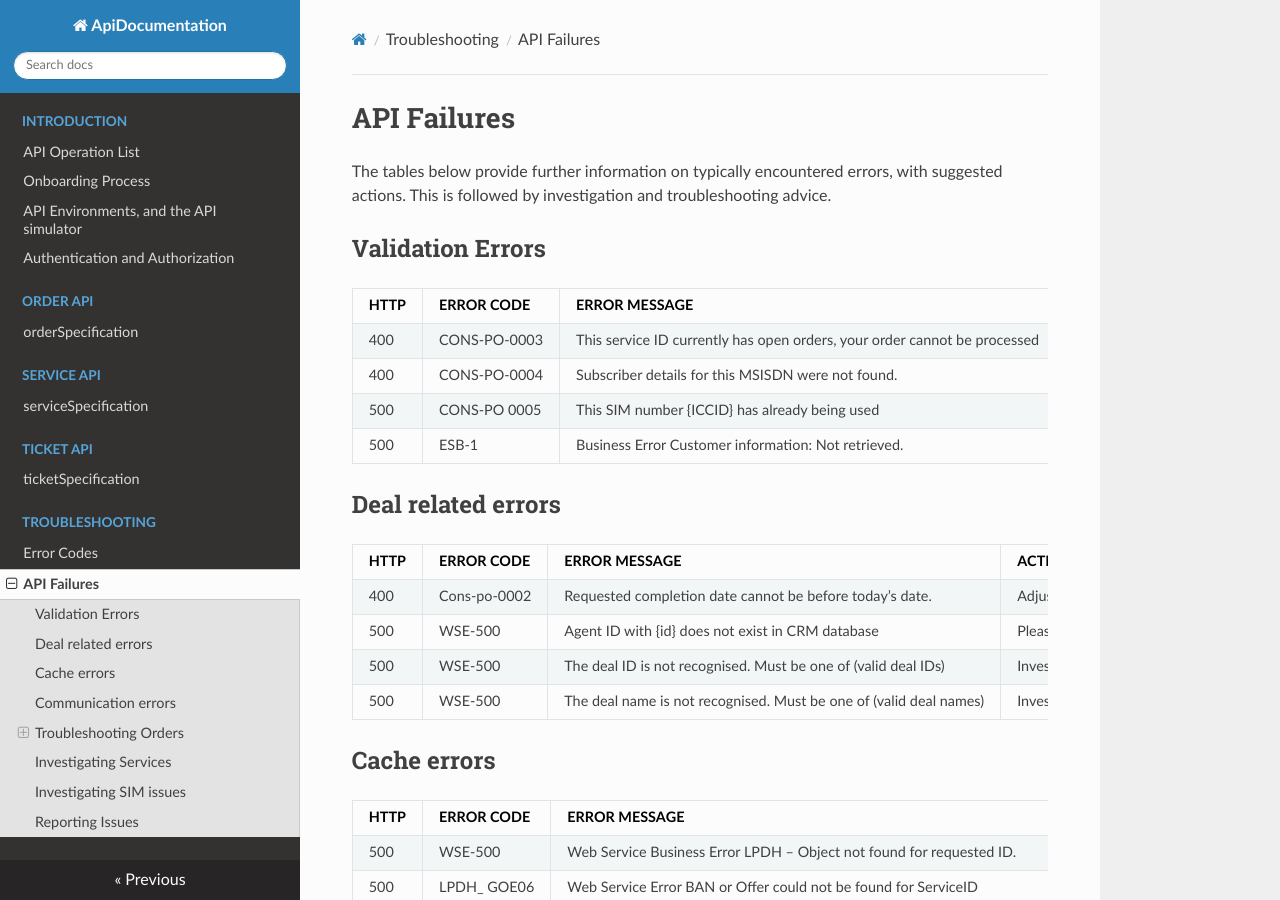
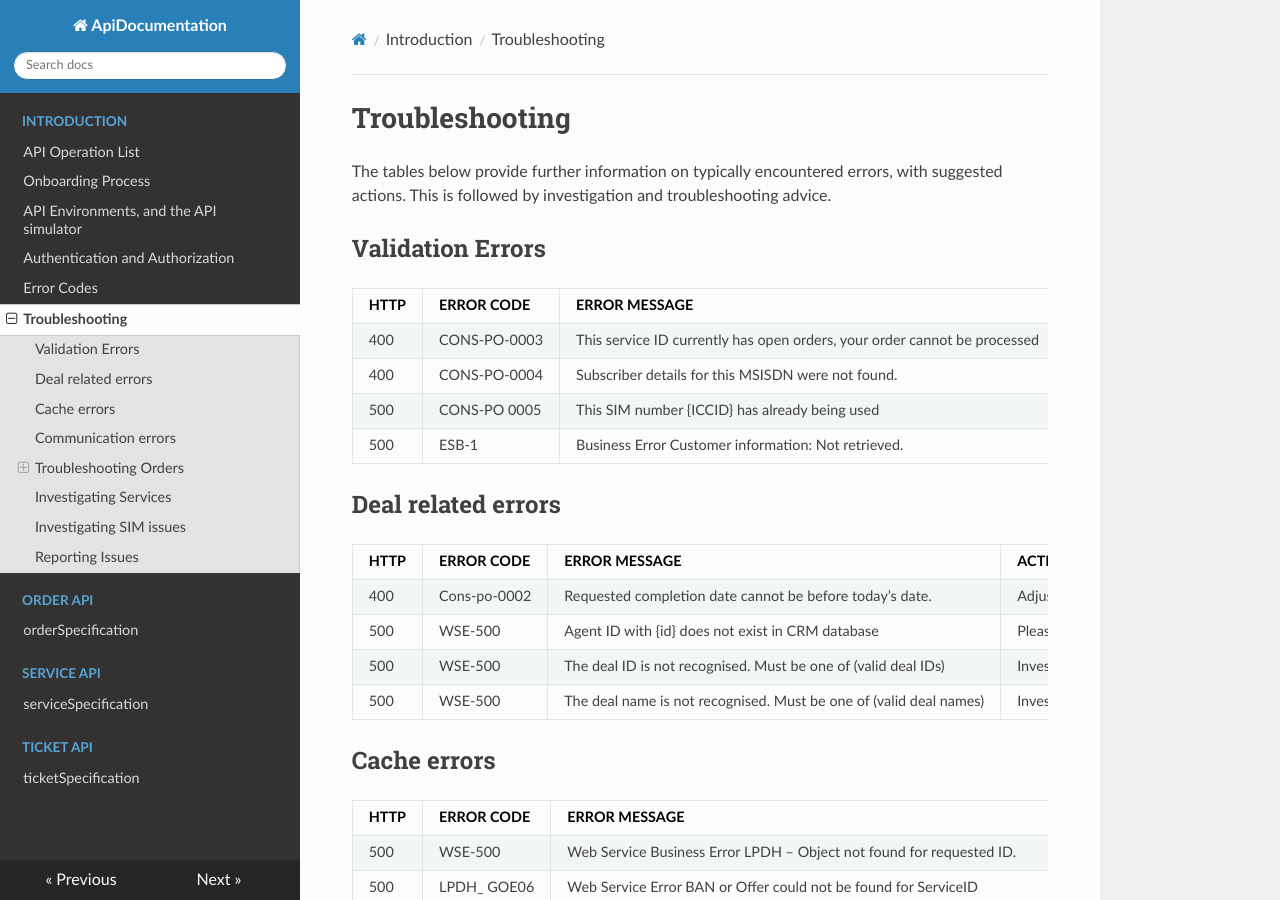
Before and after one commit to MoTTTT/ApiDocumentation, an MkDocs documentation site: the page built from docs/troubleshooting.md, in a window 1280 px wide and 900 px high. Built offline with MkDocs 1.6.1, drawn with Linux system fonts in a browser that asks for light colours; nearby versions of some CDN libraries.

Commit message:
Add troubleshooting

```diff
--- a/docs/troubleshooting.md
+++ b/docs/troubleshooting.md
@@ -1,4 +1,4 @@
-# API Failures
+# Troubleshooting
 
 The tables below provide further information on typically encountered errors, with suggested actions. This is followed by investigation and troubleshooting advice.
 
--- a/mkdocs.yml
+++ b/mkdocs.yml
@@ -17,12 +17,11 @@ nav:
     - onboardingProcess.md
     - simulator.md
     - authorisation.md
+    - errorCodes.md
+    - troubleshooting.md
   - 'Order API':
     - orderSpecification.md
   - 'Service API':
     - serviceSpecification.md
   - 'Ticket API':
     - ticketSpecification.md
-  - 'Troubleshooting':
-    - errorCodes.md
-    - troubleshooting.md
```
Also changed, not shown: site/404.html, site/apiOperationList/index.html, site/authorisation/index.html, site/errorCodes/index.html, site/index.html, site/onboardingProcess/index.html, site/orderSpecification/index.html, site/search.html, site/search/search_index.json, site/serviceSpecification/index.html, site/simulator/index.html, site/sitemap.xml, site/ticketSpecification/index.html, site/tmfApiSpecifications/index.html, 1 more files.
